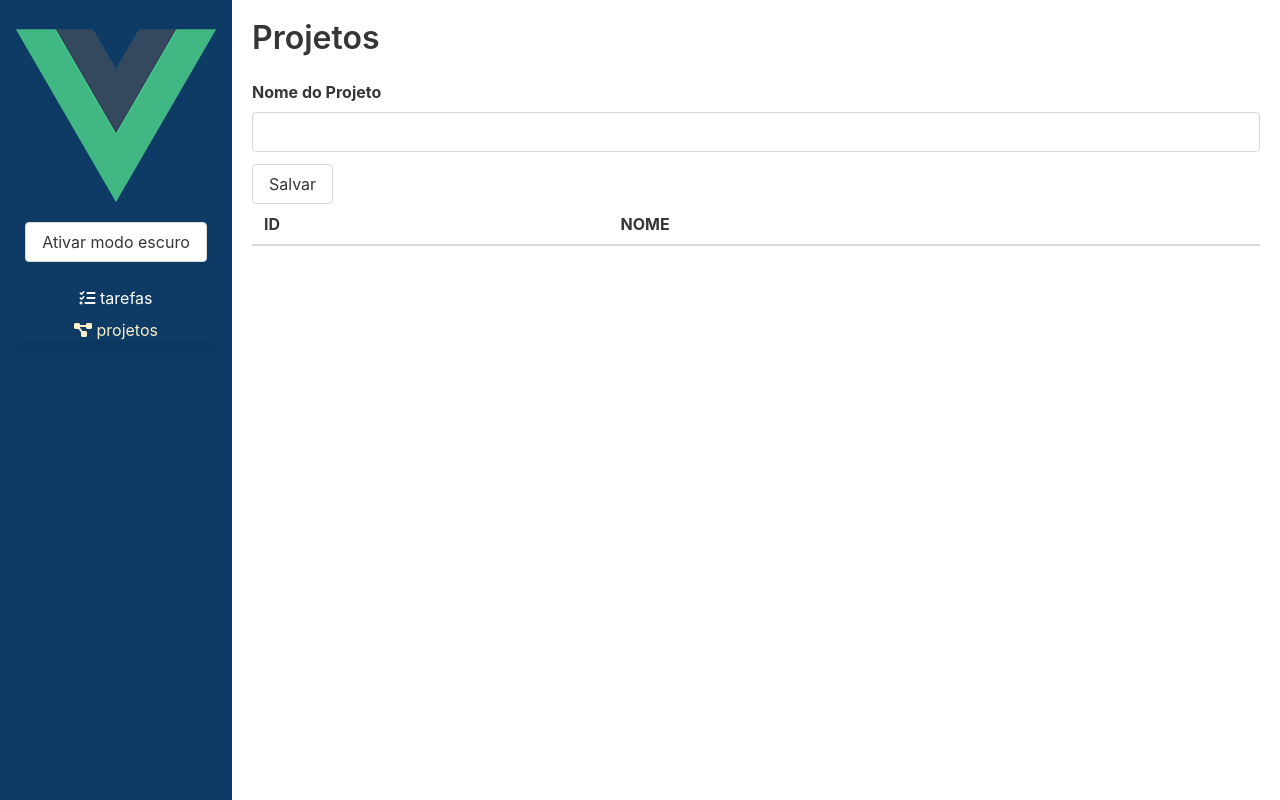
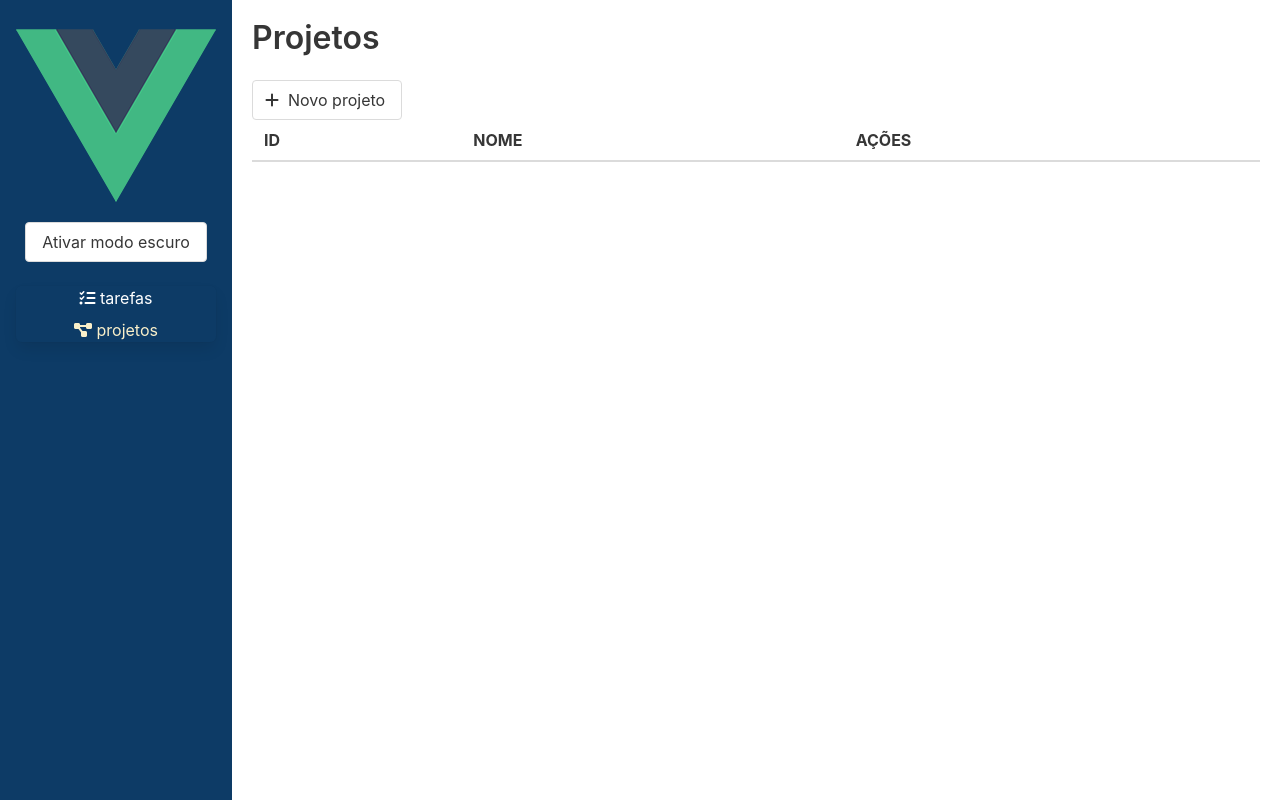
Before and after one commit to iagopmo/vueTracker, a Vue app: page /#/projetos in a window 1280 px wide. Built offline with nearby package versions, Linux system fonts and the light colour scheme.

Commit message:
extraindo a view separando formulario do projeto e rotas editar e novo projeto

```diff
--- a/src/roteador/index.ts
+++ b/src/roteador/index.ts
@@ -1,6 +1,7 @@
 import { createRouter, createWebHashHistory, RouteRecordRaw } from "vue-router"
 import Tarefas from '../views/Tarefas.vue'
 import ProjetosView from '../views/Projetos.vue'
+import Formulario from '../views/projetos/Formulario.vue'
 
 const rotas: RouteRecordRaw[] = [
     {
@@ -12,6 +13,16 @@
         path: '/projetos',
         name: 'Projetos',
         component: ProjetosView
+    },
+    {
+        path: '/projetos/novo',
+        name: 'Novo projeto',
+        component: Formulario
+    },
+    {
+        path: '/projetos/:id',
+        name: 'Editar projeto',
+        component: Formulario
     }
 ]
 
--- a/src/views/Projetos.vue
+++ b/src/views/Projetos.vue
@@ -1,34 +1,31 @@
 <template>
     <section class="projetos">
         <h1 class="title">Projetos</h1>
-        <!-- ouve o evento de submite, prevenindo o comportamento padrão que submete e recarrega a pagina-->
-        <form @submit.prevent="salvar">
-            <div class="field">
-                <label for="nomeDoProjeto" class="label">Nome do Projeto</label>
-                <input
-                    class="input"
-                    type="text"
-                    v-model="nomeDoProjeto"
-                    id="nomeDoProjeto"
-                />
-            </div>
-            <div class="field">
-                <button class="button" type="submit">
-                    Salvar
-                </button>
-            </div>
-        </form>
+        <router-link to="/projetos/novo" class="button">
+            <span class="icon is-small">
+              <i class="fas fa-plus"></i>
+            </span>
+            <span>Novo projeto</span>
+          </router-link>
         <table class="table is-fullwidth">
             <thead>
                 <tr>
                     <th>ID</th>
                     <th>NOME</th>
+                    <th>AÇÕES</th>
                 </tr>
             </thead>
             <tbody>
                 <tr v-for="projeto in projetos" :key="projeto.id">
                     <td>{{ projeto.id }}</td>
                     <td>{{ projeto.nome }}</td>
+                    <td>
+                        <router-link :to="`/projetos/${projeto.id}`" class="button">
+                            <span class="icon is-small">
+                              <i class="fas fa-pencil-alt"></i>
+                            </span>
+                        </router-link>
+                    </td>
                 </tr>
             </tbody>
         </table>
@@ -41,21 +38,9 @@
 
 export default defineComponent({
     name: 'ProjetosView',
-    data() {
-        return {
-            nomeDoProjeto: ""
-        }
-    },
-    methods: {
-        salvar() {
-            this.store.commit('ADICIONA_PROJETO', this.nomeDoProjeto)
-            this.nomeDoProjeto = ''
-        }
-    },
     setup() {
         const store = useStore()
         return {
-            store,
             projetos: computed(() => store.state.projetos)
         }
     }
--- /dev/null
+++ b/src/views/projetos/Formulario.vue
@@ -0,0 +1,55 @@
+<template>
+    <section class="projetos">
+        <h1 class="title">Projetos</h1>
+        <!-- ouve o evento de submite, prevenindo o comportamento padrão que submete e recarrega a pagina-->
+        <form @submit.prevent="salvar">
+            <div class="field">
+                <label for="nomeDoProjeto" class="label">Nome do Projeto</label>
+                <input
+                    class="input"
+                    type="text"
+                    v-model="nomeDoProjeto"
+                    id="nomeDoProjeto"
+                />
+            </div>
+            <div class="field">
+                <button class="button" type="submit">
+                    Salvar
+                </button>
+            </div>
+        </form>
+    </section>
+</template>
+
+<script lang="ts">
+import { useStore } from '@/store'
+import { defineComponent } from 'vue'
+
+export default defineComponent({
+    name: 'FormularioView',
+    data() {
+        return {
+            nomeDoProjeto: ""
+        }
+    },
+    methods: {
+        salvar() {
+            this.store.commit('ADICIONA_PROJETO', this.nomeDoProjeto)
+            this.nomeDoProjeto = '',
+            this.$router.push('/projetos')
+        }
+    },
+    setup() {
+        const store = useStore()
+        return {
+            store
+        }
+    }
+})
+</script>
+
+<style scoped>
+.projetos {
+    padding: 1.25rem;
+}
+</style>
```
